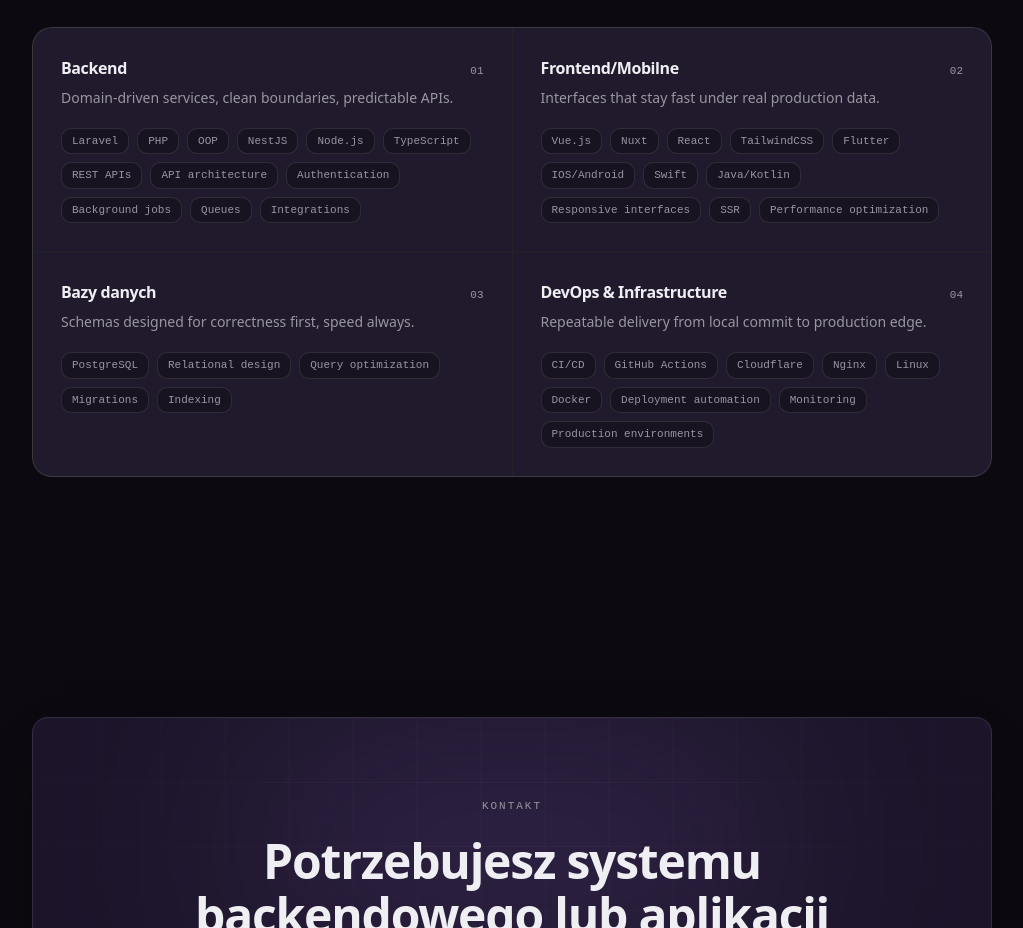
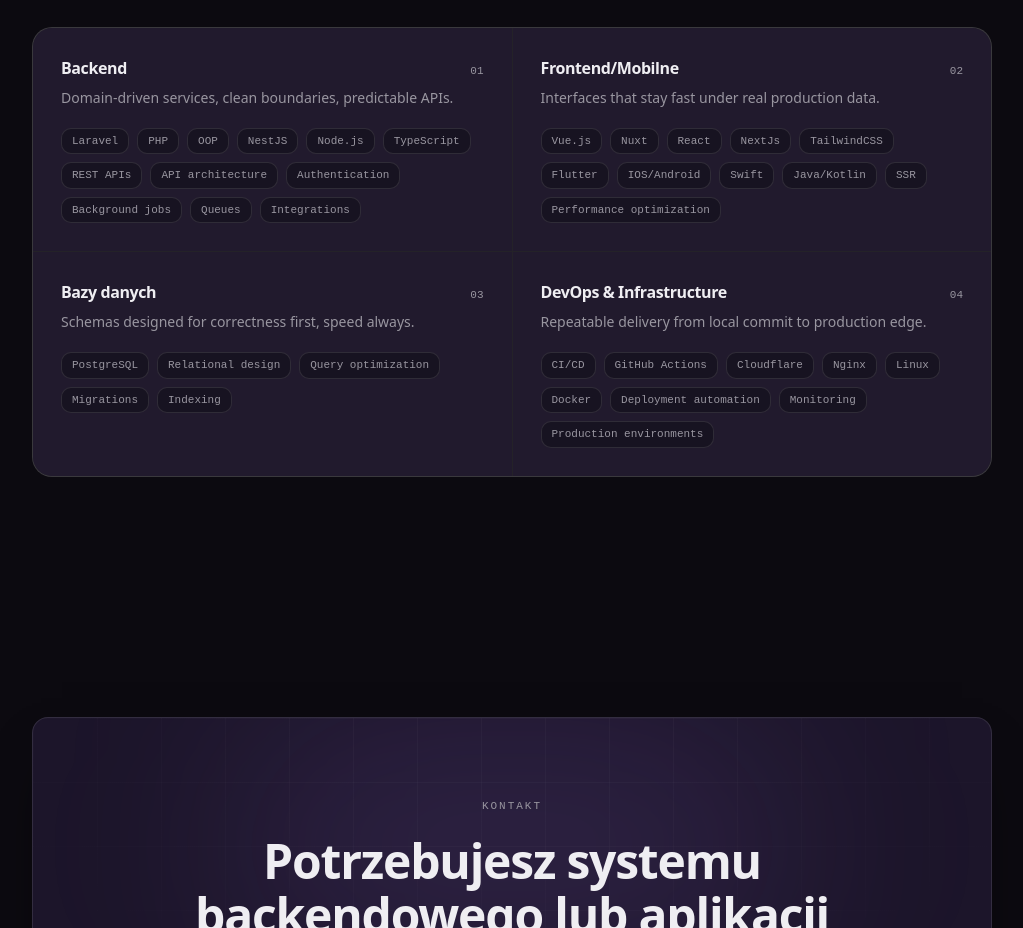
Before and after one commit to WiktorDev/WiktorDev, a Vue app in the folder web/: page / in a window 1280 px wide. Shown: the part 4420-5348 px from the top of the page, without its empty margins (128-1151 px from the left). Built offline with nearby package versions, Linux system fonts and the light colour scheme.

Commit message:
run bild

```diff
--- a/web/src/composables/usePortfolio.ts
+++ b/web/src/composables/usePortfolio.ts
@@ -207,12 +207,12 @@
         "Vue.js",
         "Nuxt",
         "React",
+        "NextJs",
         "TailwindCSS",
         "Flutter",
         "IOS/Android",
         "Swift",
         "Java/Kotlin",
-        "Responsive interfaces",
         "SSR",
         "Performance optimization",
       ],
```
